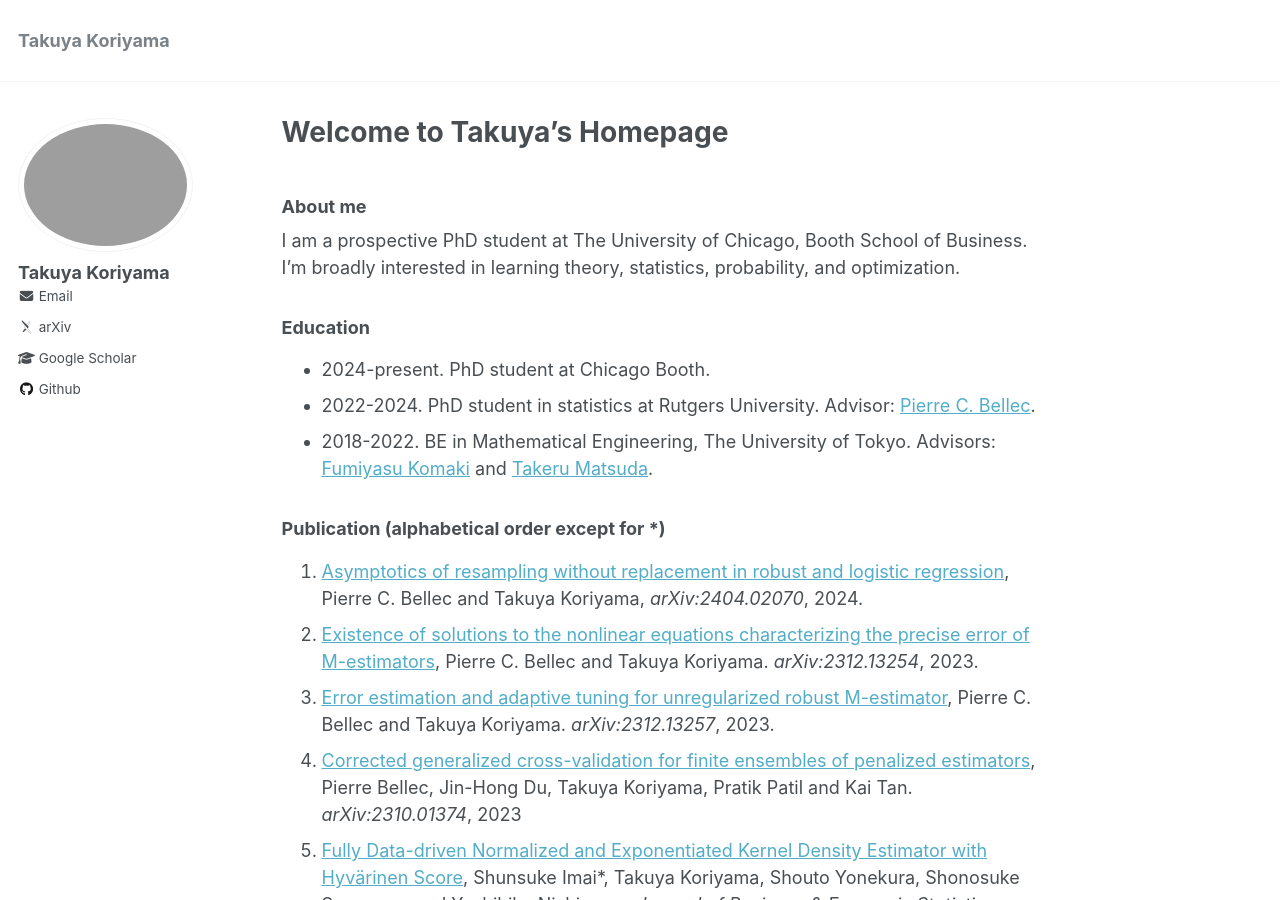
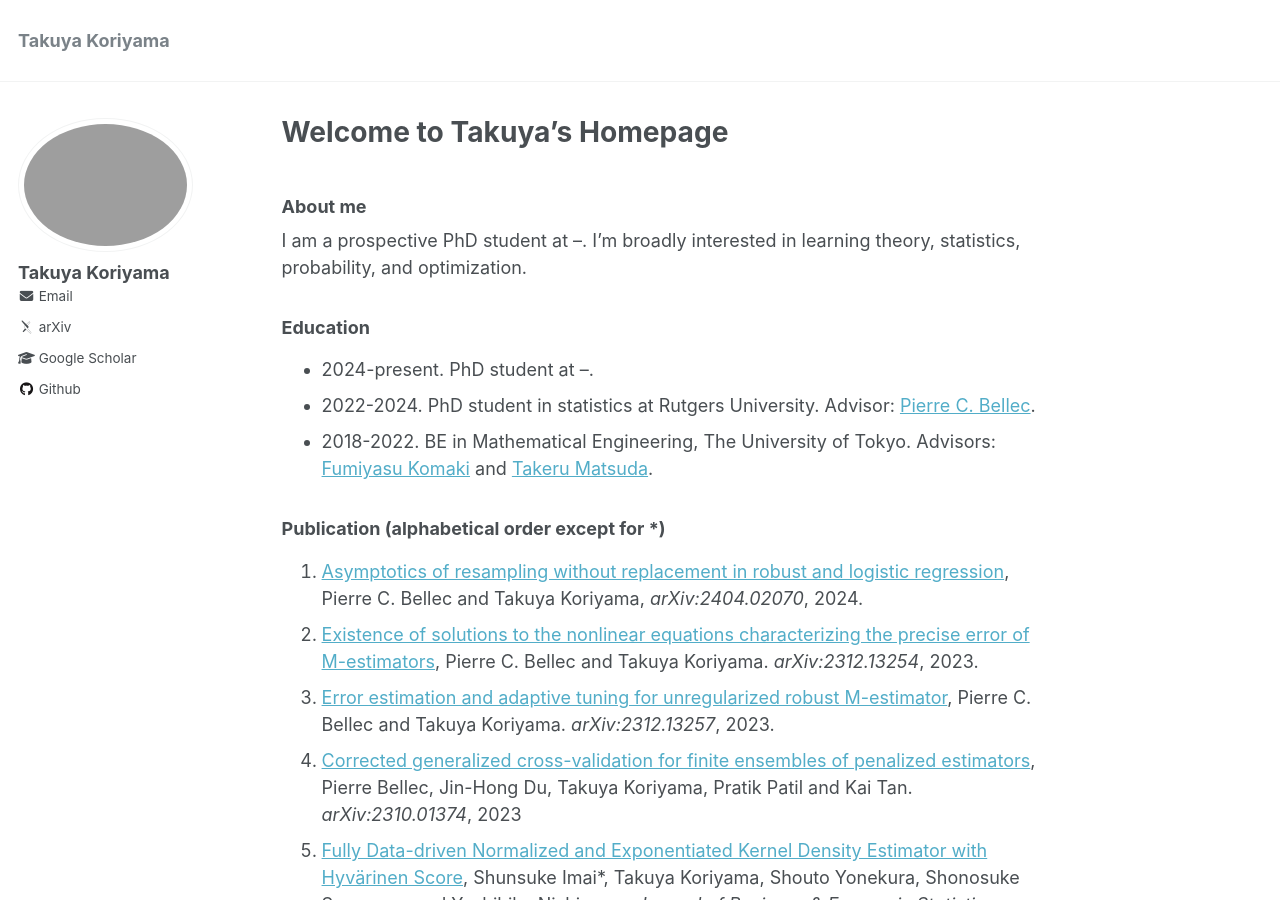
Before and after one commit to TakuyaKoriyama/takuyakoriyama.github.io, a Jekyll site: the page built from _pages/about.md, in a window 1280 px wide and 900 px high. Built offline with Jekyll 4.4.1, drawn with Linux system fonts in a browser that asks for light colours; some web fonts are replaced.

Commit message:
Update about.md

```diff
--- a/_pages/about.md
+++ b/_pages/about.md
@@ -8,11 +8,12 @@ redirect_from:
 ---
 
 ### About me
-I am a prospective PhD student at The University of Chicago, Booth School of Business.
+<!-- I am a prospective PhD student at The University of Chicago, Booth School of Business. -->
+I am a prospective PhD student at --.
 I'm broadly interested in learning theory, statistics, probability, and optimization.
 
 ### Education
-* 2024-present. PhD student at Chicago Booth.
+* 2024-present. PhD student at --.
 * 2022-2024. PhD student in statistics at Rutgers University. Advisor: [Pierre C. Bellec](https://statweb.rutgers.edu/PCB71/).
 <!-- * 2021-2022. Part-time researcher at RIKEN. Mentor: [Takeru Matsuda](http://www.stat.t.u-tokyo.ac.jp/~t-matsuda/) -->
 * 2018-2022. BE in Mathematical Engineering, The University of Tokyo. Advisors: [Fumiyasu Komaki](http://www.stat.t.u-tokyo.ac.jp/~komaki/index-e.html) and [Takeru Matsuda](http://www.stat.t.u-tokyo.ac.jp/~t-matsuda/).
```
